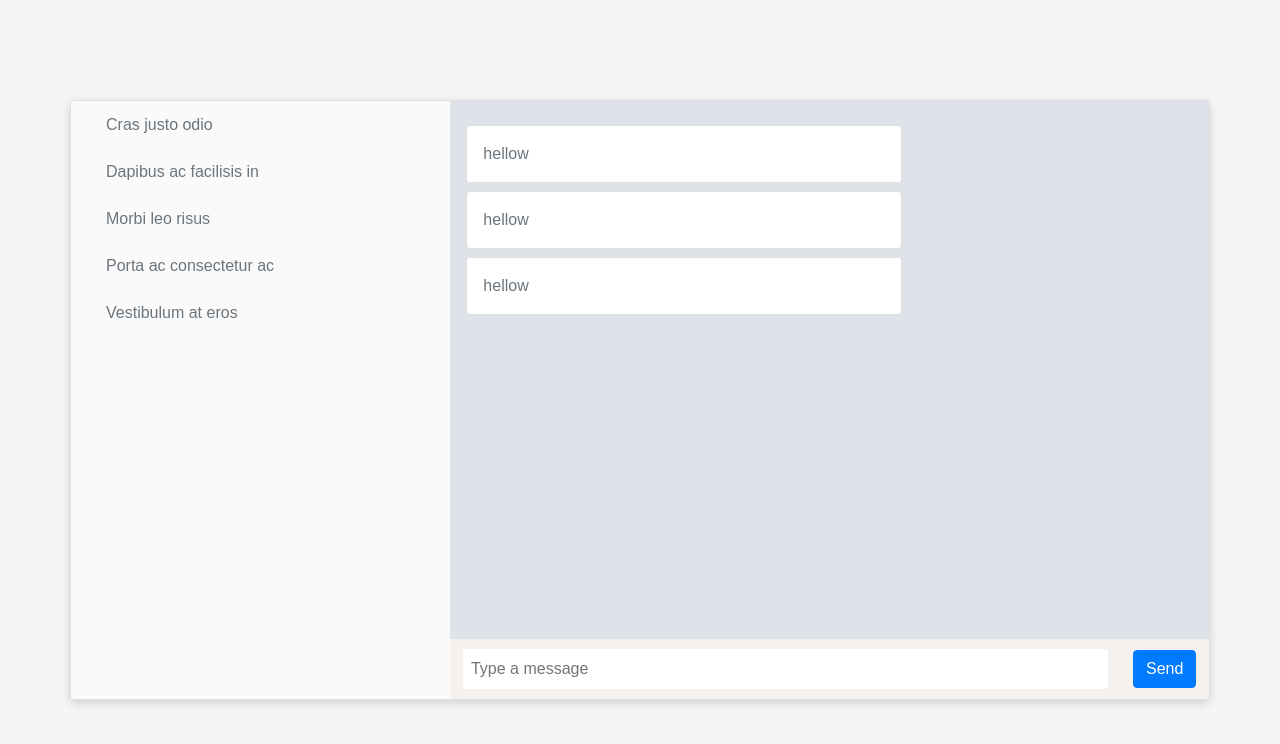
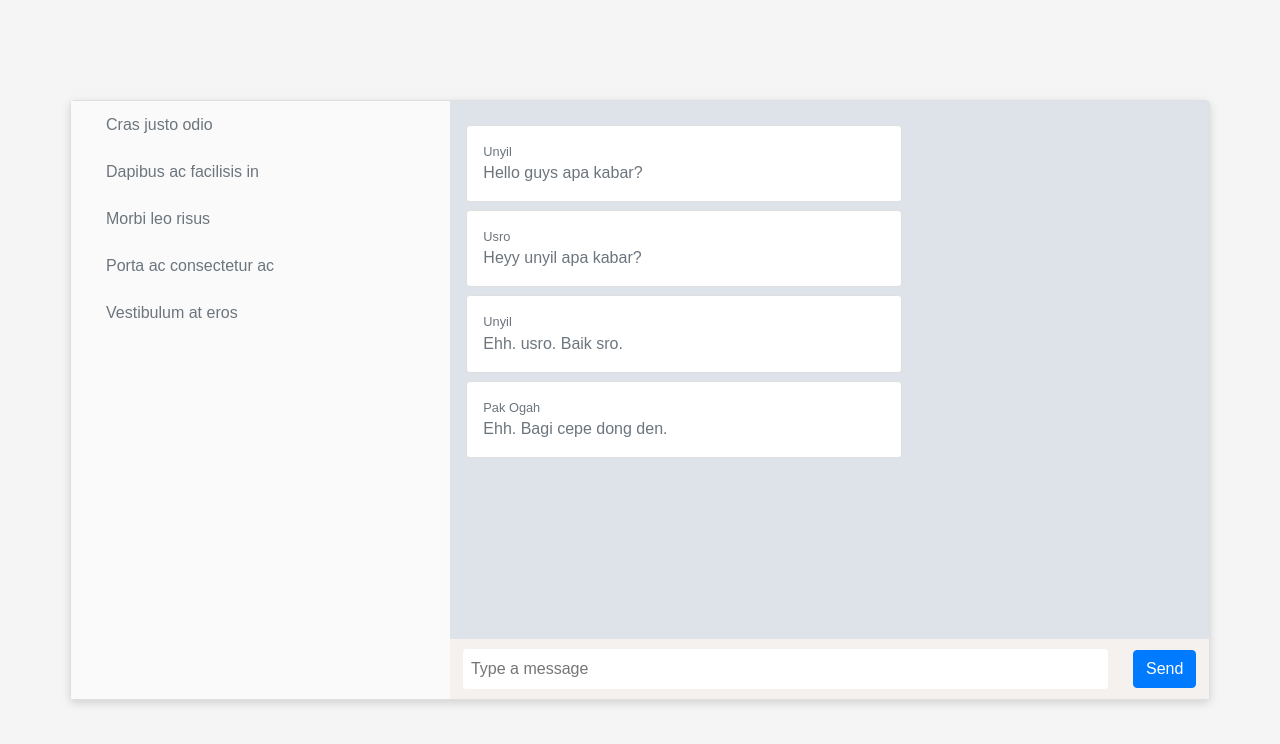
Before and after one commit to mikqi/learn-react-firebase, a React (Create React App) app: page / in a window 1280 px wide. Shown: the top 744 px of the page. Built offline with nearby package versions, Linux system fonts and the light colour scheme.

Commit message:
[add] sample data chat

```diff
--- a/src/components/CardMessage.js
+++ b/src/components/CardMessage.js
@@ -2,6 +2,7 @@ import React from 'react';
 
 export default (props) => (
   <div className="card p-3 mt-2 text-muted" style={{maxWidth: '60%'}}>
-    hellow
+    <div className="small">{props.name}</div>
+    <span>{props.message}</span>
   </div>
 );
--- a/src/components/MessagesContainer.js
+++ b/src/components/MessagesContainer.js
@@ -1,13 +1,27 @@
 import React, {Component} from 'react';
 import CardMessage from './CardMessage'
+
+const dummyChat = [
+  {
+    name: 'Unyil',
+    message: 'Hello guys apa kabar?'
+  }, {
+    name: 'Usro',
+    message: 'Heyy unyil apa kabar?'
+  }, {
+    name: 'Unyil',
+    message: 'Ehh. usro. Baik sro.'
+  }, {
+    name: 'Pak Ogah',
+    message: 'Ehh. Bagi cepe dong den.'
+  }
+]
 
 export default class MessagesContainer extends Component {
   render() {
     return (
       <div className="p-3">
-        <CardMessage />
-        <CardMessage />
-        <CardMessage />
+        {dummyChat.map(chat => <CardMessage message={chat.message} name={chat.name} />)}
       </div>
     );
   }
```
